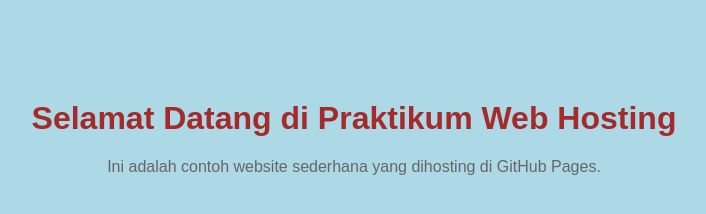
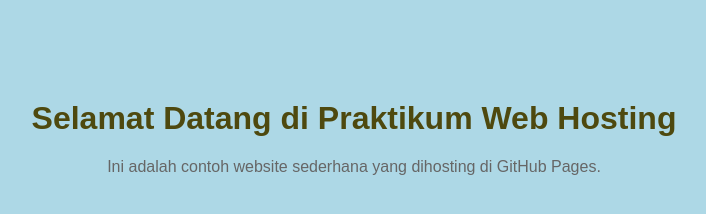
Before and after one commit to KalyaHumaida/modul10percobaan2, a plain HTML site: page index.html in a window 1280 px wide. Shown: the whole page, without its empty margins (286-992 px from the left). Drawn offline with Linux system fonts and the light colour scheme.

Commit message:
Update style.css

```diff
--- a/style.css
+++ b/style.css
@@ -6,7 +6,7 @@ body {
 }
 
 h1 {
-  color: #a52a2a;
+  color: #4e490f;
 }
 
 p {
```
